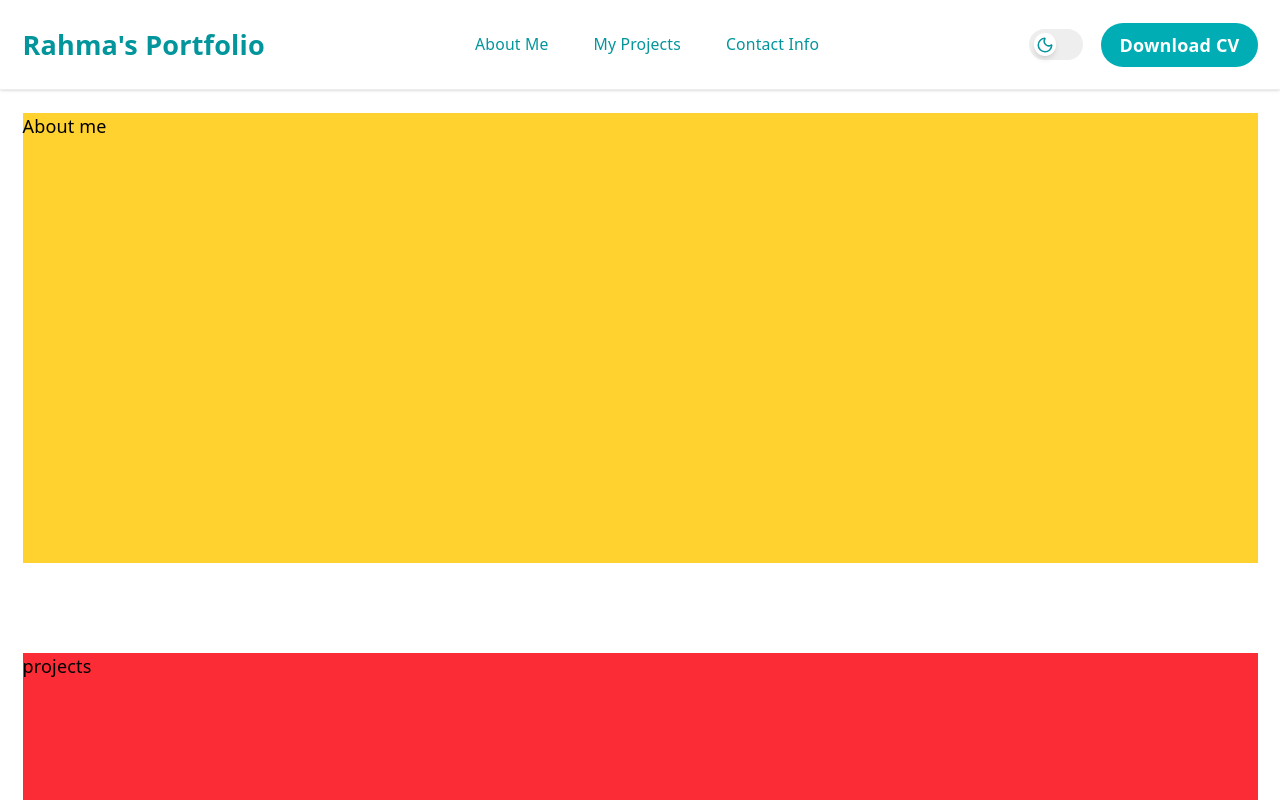
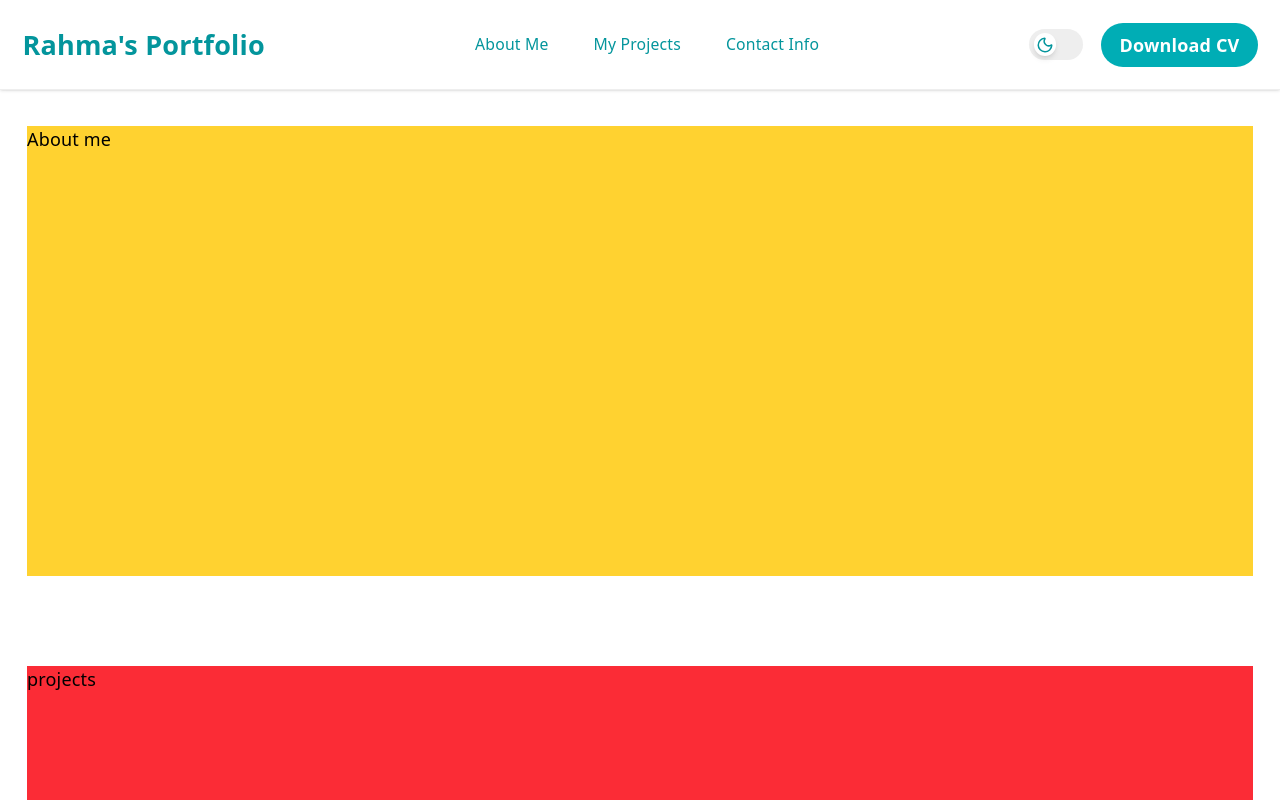
Before and after one commit to RahmaAhmed12/Rahma-Portfolio, a React (Vite) app: page / in a window 1280 px wide. Shown: the top 800 px of the page. Built offline with nearby package versions, Linux system fonts and the light colour scheme.

Commit message:
fix: adjust padding in main section for improved layout

```diff
--- a/src/features/home/home.tsx
+++ b/src/features/home/home.tsx
@@ -8,7 +8,7 @@ const Home = () => {
     <div className="min-h-screen text-black dark:text-white">
       <Navbar />
 
-      <main className="p-5 flex flex-col gap-20">
+      <main className="px-6 py-8 flex flex-col gap-20">
         <AboutMe />
         <Projects />
         <ContactInfo />
```
